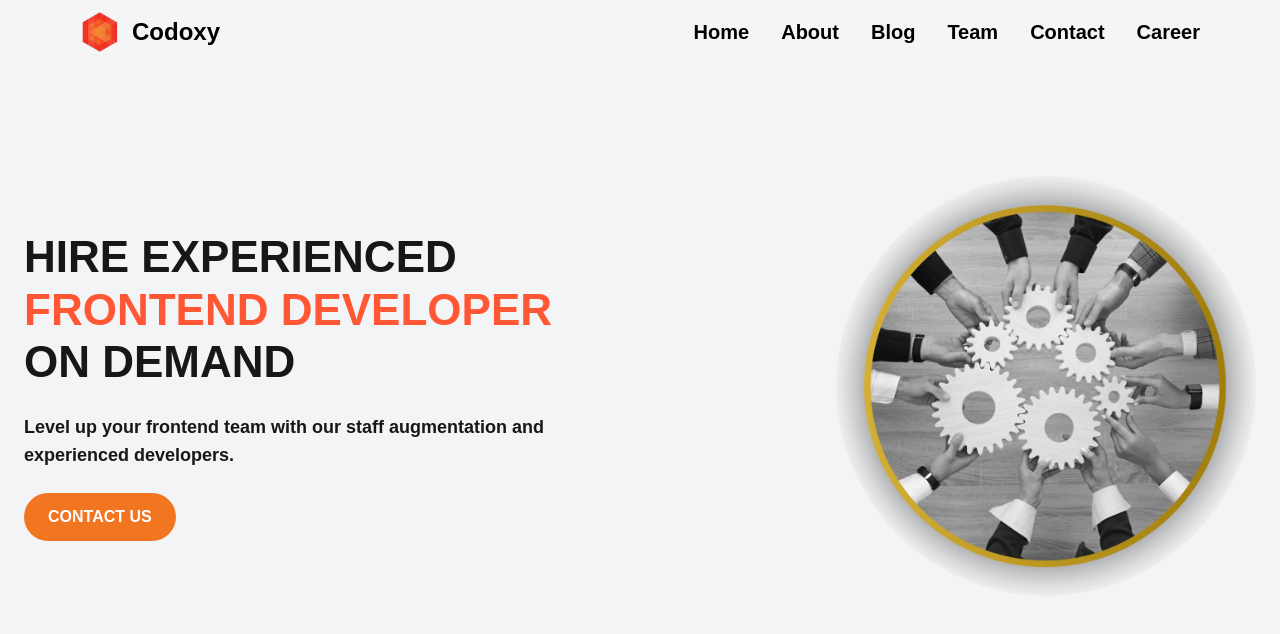
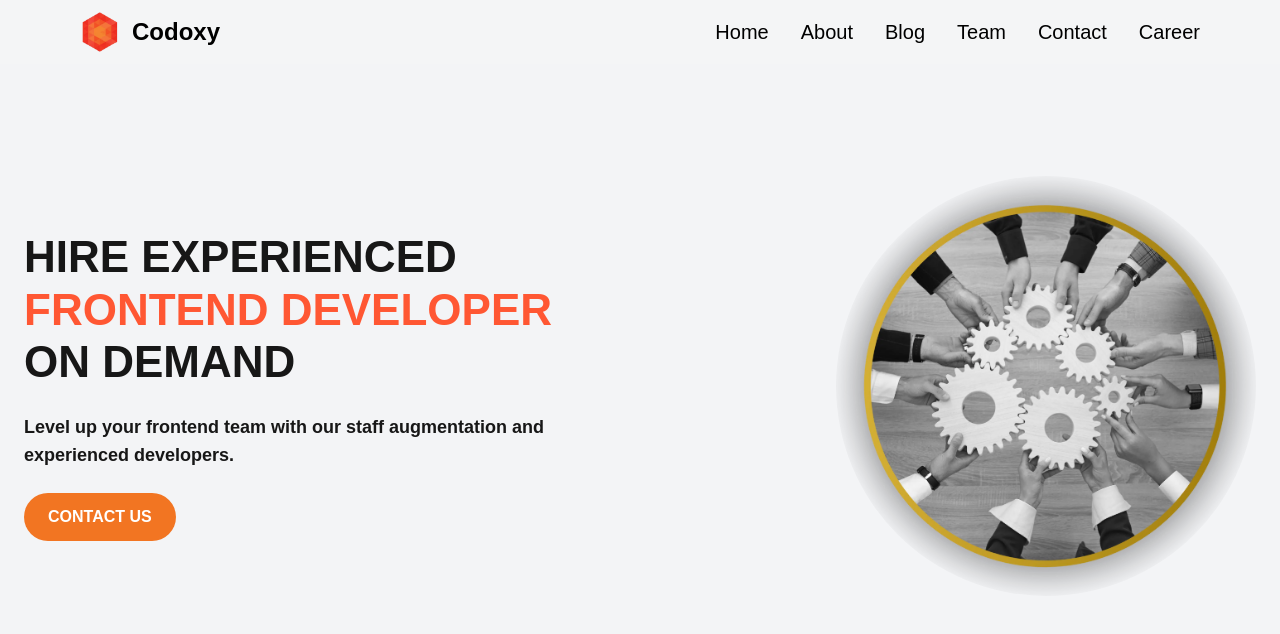
Before and after one commit to Vaishali2611-cdxy/Web_app_Codoxy, a Next.js app: page / in a window 1280 px wide. Shown: the top 634 px of the page. Built offline with nearby package versions, Linux system fonts and the light colour scheme.

Commit message:
updated navbar

```diff
--- a/src/app/components/Navbar.tsx
+++ b/src/app/components/Navbar.tsx
@@ -32,7 +32,7 @@
         </Link>
 
         {/* Desktop menu */}
-        <nav className="hidden md:flex items-center gap-8 text-xl font-bold">
+        <nav className="hidden md:flex items-center gap-8 text-xl ">
           {menu.map((m) => (
             <Link key={m.href} href={m.href} className="hover:text-orange-600 transition-colors">
               {m.label}
```
